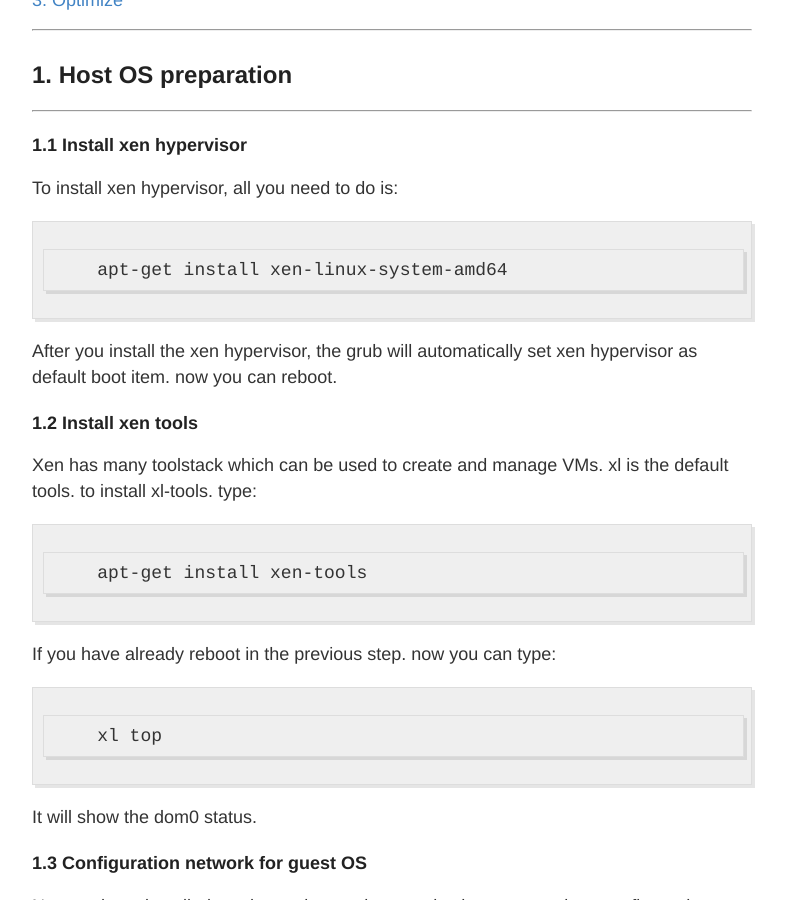
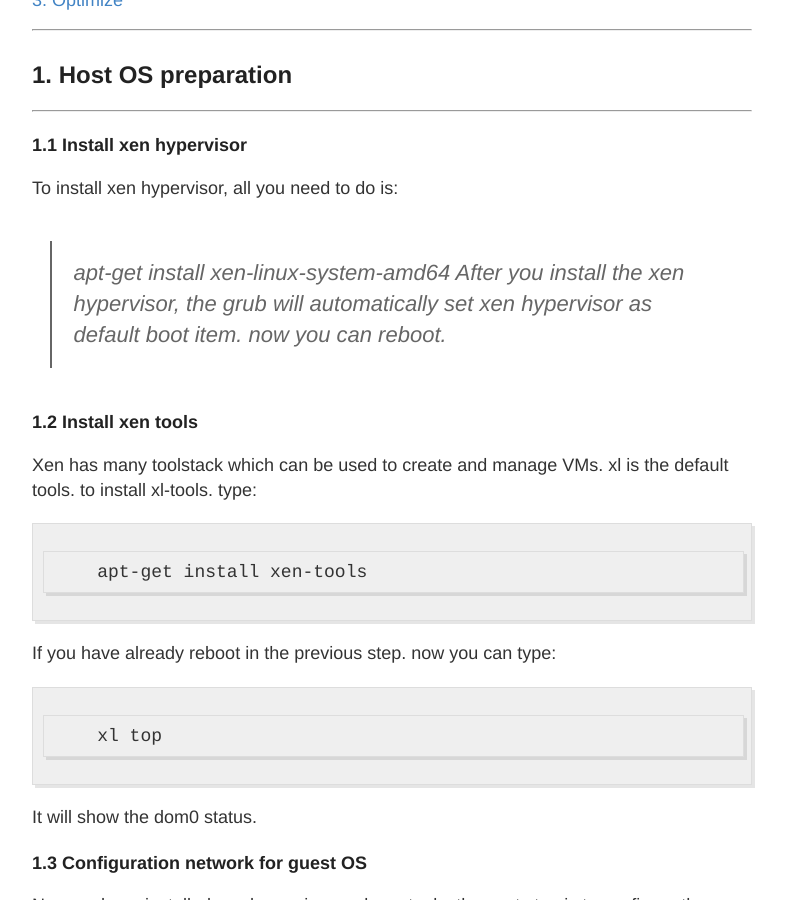
Before and after one commit to shellbombs/shellbombs.github.io, a Jekyll site: the page built from _posts/2017-8-12-install-xen.md, in a window 1280 px wide and 900 px high, scrolled down 613 px. Shown: the whole window, without its empty margins (248-1034 px from the left). Built offline with Jekyll 4.4.1, drawn with Linux system fonts in a browser that asks for light colours.

````diff
--- a/_posts/2017-8-12-install-xen.md
+++ b/_posts/2017-8-12-install-xen.md
@@ -25,9 +25,7 @@ Most of us may have used virtualbox or vmware, they have friendly UI and are eas
 <h6 id="1.1">1.1 Install xen hypervisor</h6>
 
 To install xen hypervisor, all you need to do is:
-```
-    apt-get install xen-linux-system-amd64
-```
+>apt-get install xen-linux-system-amd64
 After you install the xen hypervisor, the grub will automatically set xen hypervisor as default boot item. now you can reboot.
 
 <h6 id="1.2">1.2 Install xen tools</h6>
````
